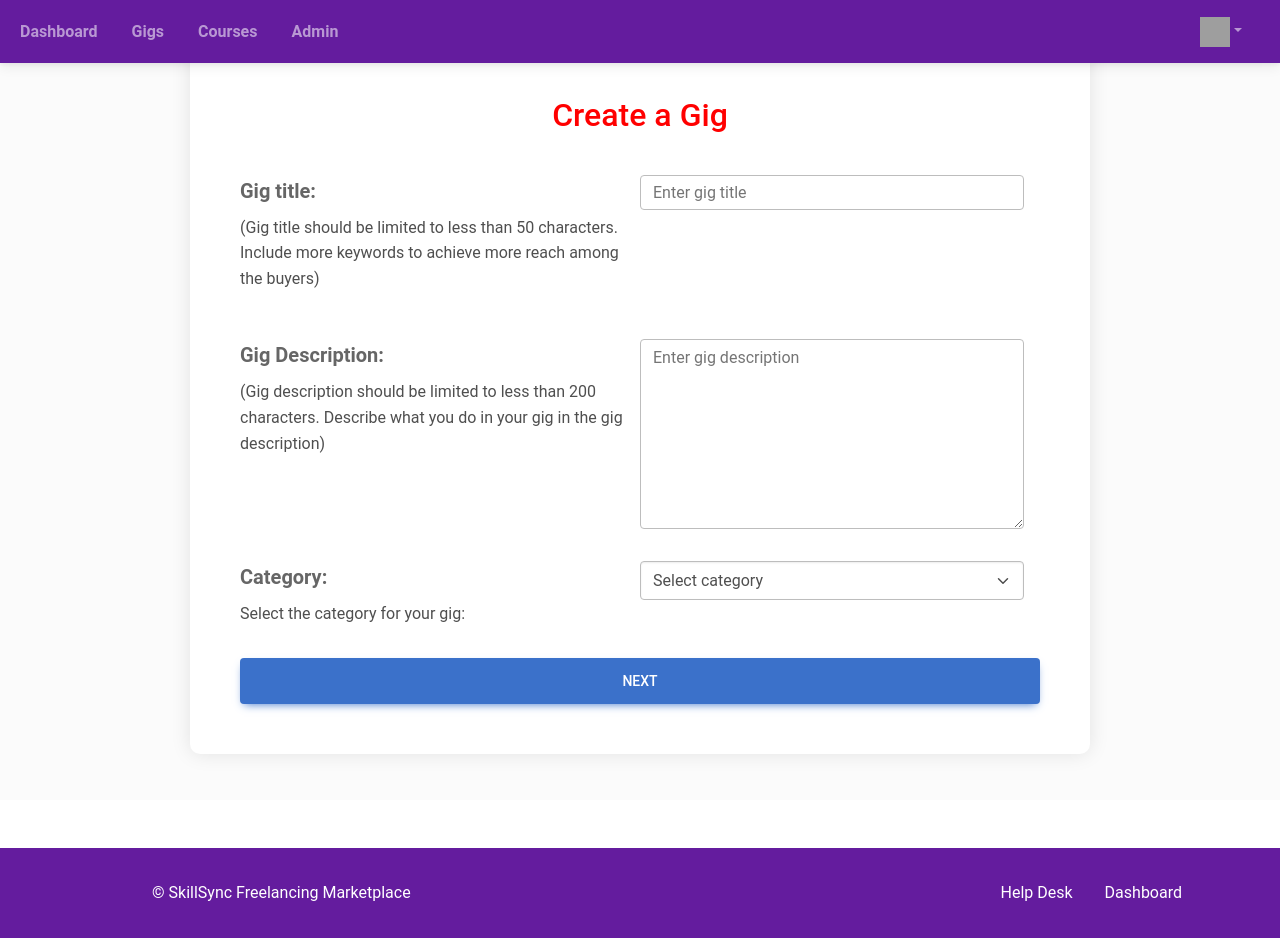
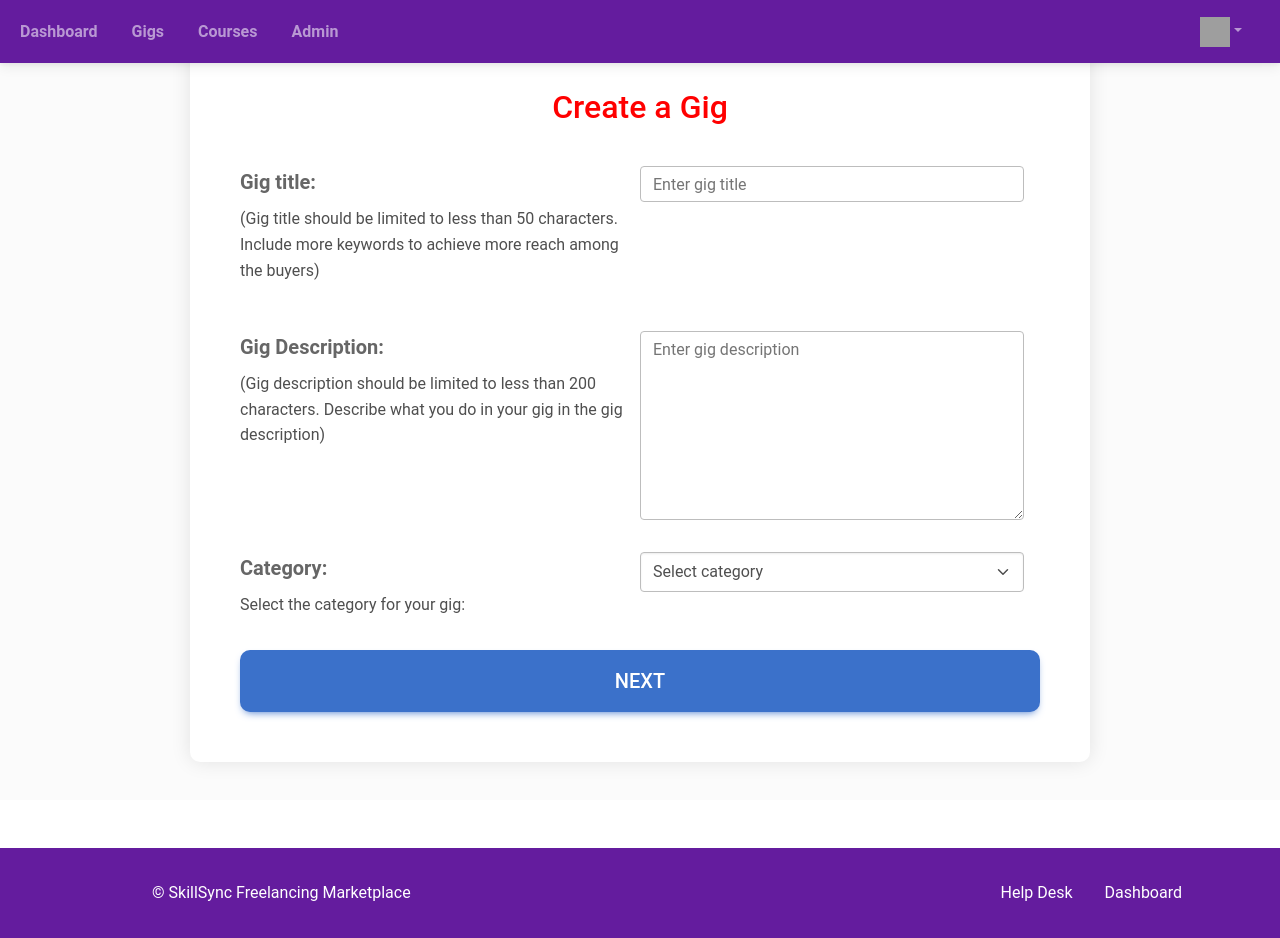
Before and after one commit to udithgunasekara/ITP_SkillSync_Project, a React (Create React App) app in the folder FrontEnd/react-frontend/: page /CreateGigForm1 in a window 1280 px wide. Built offline with nearby package versions, Linux system fonts and the light colour scheme; grey boxes are pictures that could not be loaded; what @react-pdf/renderer would draw is missing.

Commit message:
css edited

```diff
--- a/FrontEnd/react-frontend/src/layouts/FreelancerWorkManagement/GigManagement/Components/CreateGig.css
+++ b/FrontEnd/react-frontend/src/layouts/FreelancerWorkManagement/GigManagement/Components/CreateGig.css
@@ -1,14 +1,14 @@
 /* CreateGig.css */
 #containerGigCreate {
-    padding: 50px;
-    border-radius: 10px;
-    box-shadow: 0 0 20px rgba(0, 0, 0, 0.1);
+  padding: 3.125em; /* 50px */
+  border-radius: 0.625em; /* 10px */
+  box-shadow: 0 0 1.25em rgba(0, 0, 0, 0.1); /* 20px */
   background-color: #fff;
 }
 
 #formLabelGigCreate {
   font-weight: bold;
-    font-size: 20px;
+  font-size: 1.25em; /* 20px */
 }
 
 #btnPrimaryGigCreate {
@@ -16,8 +16,8 @@
 }
 
 #btn-lg {
-    padding: 15px;
-    font-size: 18px;
+  padding: 0.9375em; /* 15px */
+  font-size: 1.125em; /* 18px */
 }
 
 #textarea {
--- a/FrontEnd/react-frontend/src/layouts/FreelancerWorkManagement/GigManagement/Components/CreateGigForm1.tsx
+++ b/FrontEnd/react-frontend/src/layouts/FreelancerWorkManagement/GigManagement/Components/CreateGigForm1.tsx
@@ -17,7 +17,6 @@ export const CreateGigForm1: React.FC = () => {
         gigCategory: '',
     });
 
-    // Modified handleChange function to filter input
     const handleChange = (e: ChangeEvent<HTMLInputElement | HTMLTextAreaElement | HTMLSelectElement>) => {
         const { name, value } = e.target;
         let filteredValue = value.replace(/[^a-zA-Z\s]/g, '');
@@ -27,20 +26,12 @@ export const CreateGigForm1: React.FC = () => {
         });
     };
 
-    // Modified handleSubmit function to include logged-in user's info
     const handleSubmit = async (e: FormEvent<HTMLFormElement>) => {
         e.preventDefault();
         try {
-            // Here you will get the logged-in user's information from the authentication system
-            const loggedInUser = getUserInfo(); // Implement this function to get logged-in user info
-
-            // Include logged-in user's username with gig data
+            const loggedInUser = getUserInfo();
             const gigData = { ...formData, freelancerUsername: loggedInUser.username };
-
-            // Send gig creation request to backend
             const response = await axios.post<{ gigId: string }>('http://localhost:8082/freelancer-gigs', gigData);
-
-            // Redirect to next page after successful gig creation
             const gigId = response.data.gigId;
             console.log('Data sent successfully:', response.data);
             handleNextClick(gigId);
@@ -54,12 +45,30 @@ export const CreateGigForm1: React.FC = () => {
     };
 
     const getUserInfo = () => {
-        return { username: sessionStorage.getItem('username') }; // Replace with actual logged-in user info
+        return { username: sessionStorage.getItem('username') };
+    };
+
+    const backgroundStyle: React.CSSProperties = {
+        minHeight: '100vh',
+        display: 'flex',
+        alignItems: 'center',
+        justifyContent: 'center',
+        backgroundColor: '#f0f0f0',
+    };
+
+    const containerStyle: React.CSSProperties = {
+        maxWidth: '56.25em',
+    };
+
+    const buttonStyle: React.CSSProperties = {
+        padding: '0.75em 1.5em',
+        borderRadius: '0.5em',
+        fontSize: '1.25em',
     };
 
     return (
-        <div className="bg-light vh-100 d-flex align-items-center justify-content-center">
-            <div className="container" id="containerGigCreate" style={{ maxWidth: '900px' }}>
+        <div className="bg-light" style={backgroundStyle}>
+            <div className="container" id="containerGigCreate" style={containerStyle}>
                 <h2 className="text-center mb-4" style={{ color: 'red' }}>Create a Gig</h2>
                 <form className="row g-3" onSubmit={handleSubmit}>
                     <div className="row g-3">
@@ -86,7 +95,6 @@ export const CreateGigForm1: React.FC = () => {
                             </div>
                         </div>
                     </div>
-                    {/* Gig Description */}
                     <div className="row g-3">
                         <div className="col-md-6">
                             <div className="form-group">
@@ -111,7 +119,6 @@ export const CreateGigForm1: React.FC = () => {
                             </div>
                         </div>
                     </div>
-                    {/* Gig Category */}
                     <div className="row g-3">
                         <div className="col-md-6">
                             <div className="form-group">
@@ -141,9 +148,8 @@ export const CreateGigForm1: React.FC = () => {
                             </div>
                         </div>
                     </div>
-                    {/* Submit Button */}
                     <div className="col-12">
-                        <button type="submit" className="btn btn-primary btn-lg" id="btnPrimaryGigCreate" >Next</button>
+                        <button type="submit" className="btn btn-primary btn-lg" id="btnPrimaryGigCreate" style={buttonStyle}>Next</button>
                     </div>
                 </form>
             </div>
--- a/FrontEnd/react-frontend/src/layouts/FreelancerWorkManagement/GigManagement/Components/CreateGigForm2.tsx
+++ b/FrontEnd/react-frontend/src/layouts/FreelancerWorkManagement/GigManagement/Components/CreateGigForm2.tsx
@@ -49,9 +49,20 @@ const CreateGigForm2: React.FC = () => {
         history.push(`/CreateGigForm3/${gigId}`);
     };
 
+    const containerStyle: React.CSSProperties = {
+        maxWidth: '56.25em',
+        maxHeight: '56.25em',
+        marginTop: '9.375em',
+        marginBottom: '13.125em',
+    };
+
+    const buttonStyle: React.CSSProperties = {
+        fontSize: '1.25em',
+    };
+
     return (
         <div className="">
-            <div className="container" id="containerGigCreate" style={{ maxWidth: '900px', maxHeight: '900px', marginTop: '150px', marginBottom: '210px' }}>
+            <div className="container" id="containerGigCreate" style={containerStyle}>
                 <h2 className="text-center mb-4" style={{ color: 'red' }}>Upload Images</h2>
                 <form onSubmit={handleSubmit} className="row g-3">
                     {[...Array(6)].map((_, index) => (
@@ -69,7 +80,7 @@ const CreateGigForm2: React.FC = () => {
                         </div>
                     ))}
                     <div className="col-12">
-                        <button type="submit" className="btn btn-primary btn-lg" id="btnPrimaryGigCreate">Next</button>
+                        <button type="submit" className="btn btn-primary btn-lg" id="btnPrimaryGigCreate" style={buttonStyle}>Next</button>
                     </div>
                 </form>
             </div>
--- a/FrontEnd/react-frontend/src/layouts/FreelancerWorkManagement/GigManagement/Components/CreateGigForm3.tsx
+++ b/FrontEnd/react-frontend/src/layouts/FreelancerWorkManagement/GigManagement/Components/CreateGigForm3.tsx
@@ -147,7 +147,7 @@ const CreateGigForm3: React.FC = () => {
                         <div className="col">
                             <div className="card shadow">
                                 <div className="card-body">
-                                    <h5 className="card-title text-center fw-bold" style={{ fontSize: '24px' }}>Basic</h5>
+                                    <h5 className="card-title text-center fw-bold" style={{ fontSize: '1.5em' }}>Basic</h5>
                                     <div className="form-group mb-3">
                                         <textarea
                                             className="form-control"
@@ -208,7 +208,7 @@ const CreateGigForm3: React.FC = () => {
                             <div key={packageType} className="col">
                                 <div className="card shadow">
                                     <div className="card-body">
-                                        <h5 className="card-title text-center fw-bold" style={{ fontSize: '24px' }}>{packageType}</h5>
+                                        <h5 className="card-title text-center fw-bold" style={{ fontSize: '1.5em' }}>{packageType}</h5>
                                         <div className="form-group mb-3">
                                             <textarea
                                                 className="form-control"
```
Lines whose indentation alone changed are shown as unchanged.
